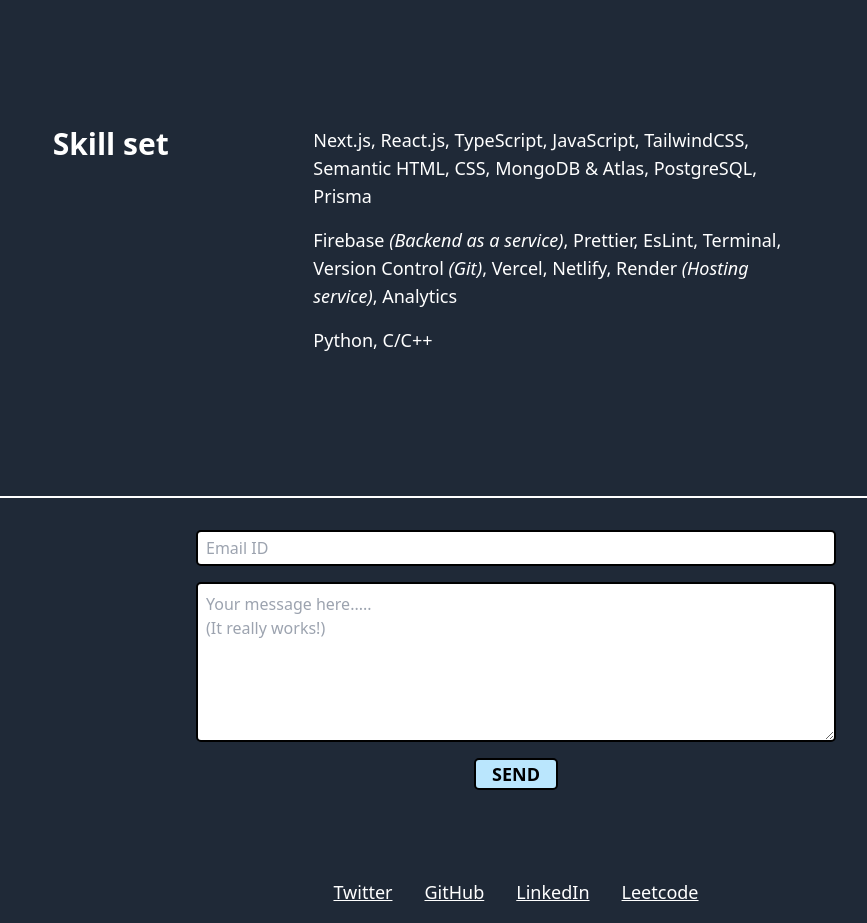
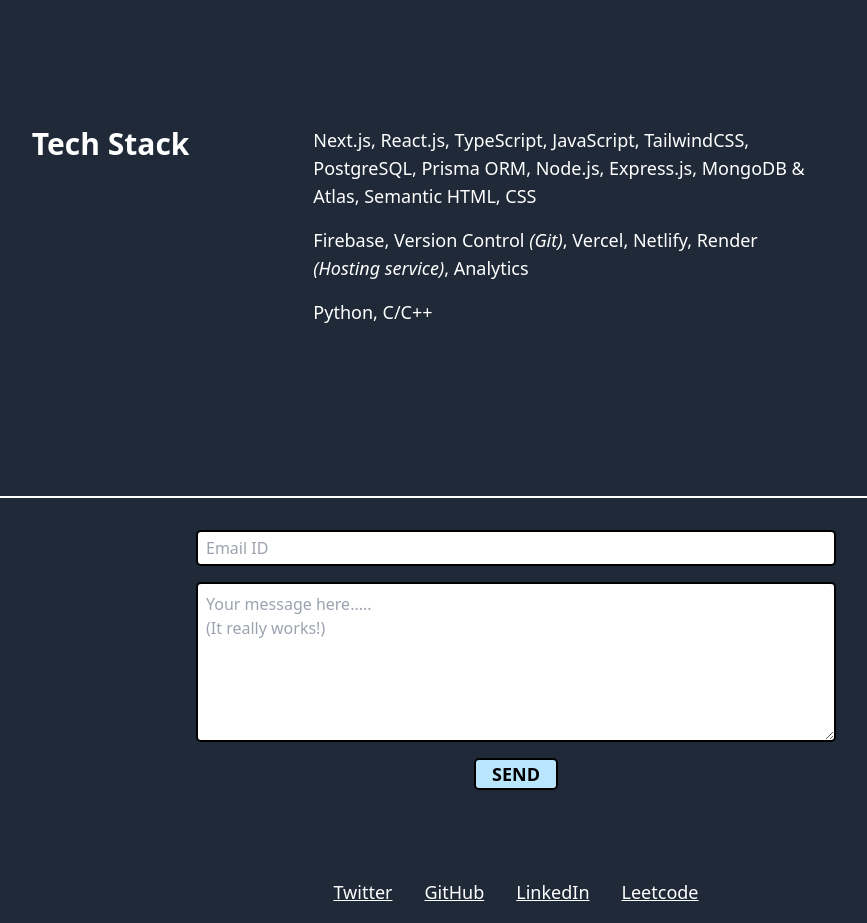
Before and after one commit to PrgrmrHarshShukla/Portfolio, a React (Vite) app in the folder client/: page / in a window 1280 px wide. Shown: the part 3100-4023 px from the top of the page, without its empty margins (124-991 px from the left). Built offline with nearby package versions, Linux system fonts and the light colour scheme.

Commit message:
fix: tech stack

```diff
--- a/client/src/components/Stack.jsx
+++ b/client/src/components/Stack.jsx
@@ -5,15 +5,15 @@
     <div className="min-h-[500px] sm:min-h-[370px] w-screen px-8 flex flex-col sm:flex-row pb-[100px] mt-8">
 
       <div className={`min-h-[100px] sm:h-auto sm:w-1/3 text-3xl flex flex-row justify-center items-start ${props.isDark ? "text-white " : "text-black "} font-semibold`}>
-         <p>Skill set</p>
+         <p>Tech Stack</p>
       </div>
 
       <div className={`sm:w-2/3 sm:max-w-[500px] ${props.isDark ? "text-white " : "text-black "} flex flex-col justify-start gap-8 sm:gap-4 text-[15px] sm:text-lg`}>
         <p>
-          Next.js, React.js, TypeScript, JavaScript, TailwindCSS, Semantic HTML, CSS, MongoDB & Atlas, PostgreSQL, Prisma
+          Next.js, React.js, TypeScript, JavaScript, TailwindCSS, PostgreSQL, Prisma ORM, Node.js, Express.js, MongoDB & Atlas, Semantic HTML, CSS
         </p>
         <p>
-          Firebase<i> (Backend as a service)</i>, Prettier, EsLint, Terminal, Version Control <i>(Git)</i>, Vercel, Netlify, Render <i>(Hosting service)</i>, Analytics
+          Firebase, Version Control <i>(Git)</i>, Vercel, Netlify, Render <i>(Hosting service)</i>, Analytics
         </p>
         <p>
           Python, C/C++
```
